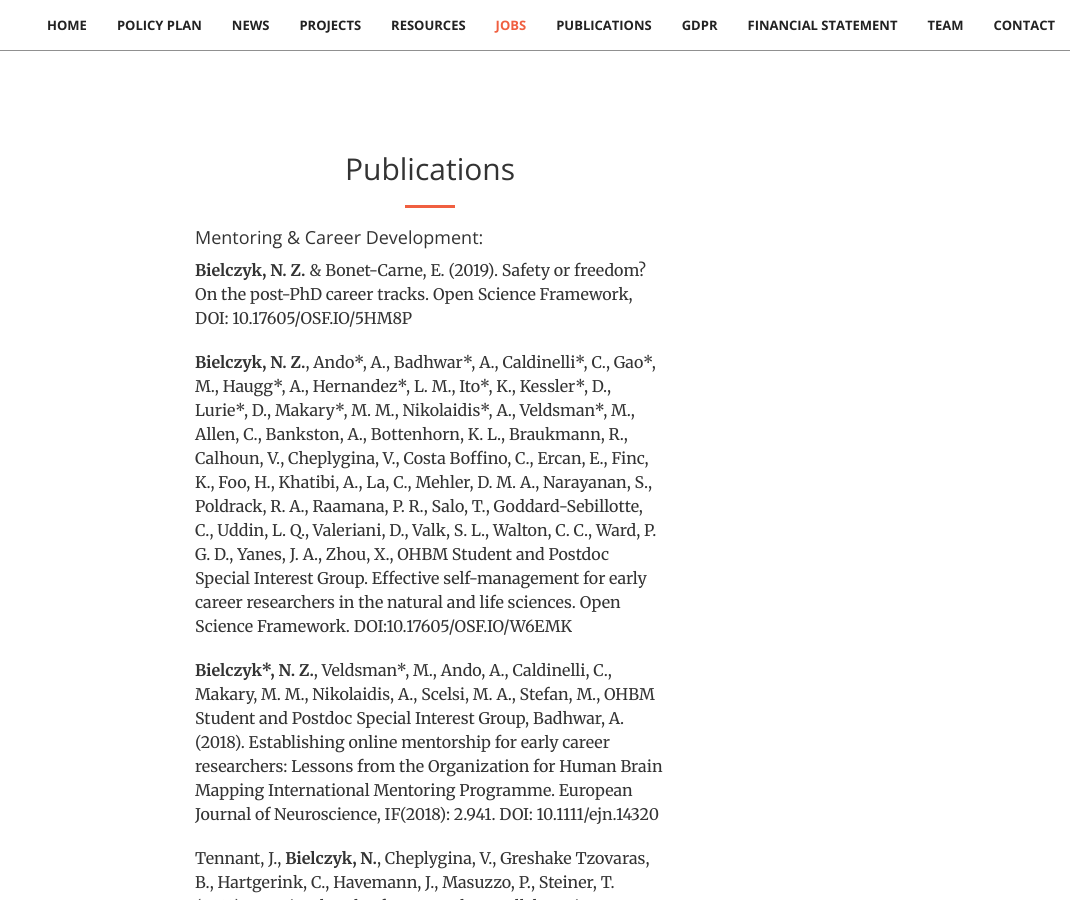
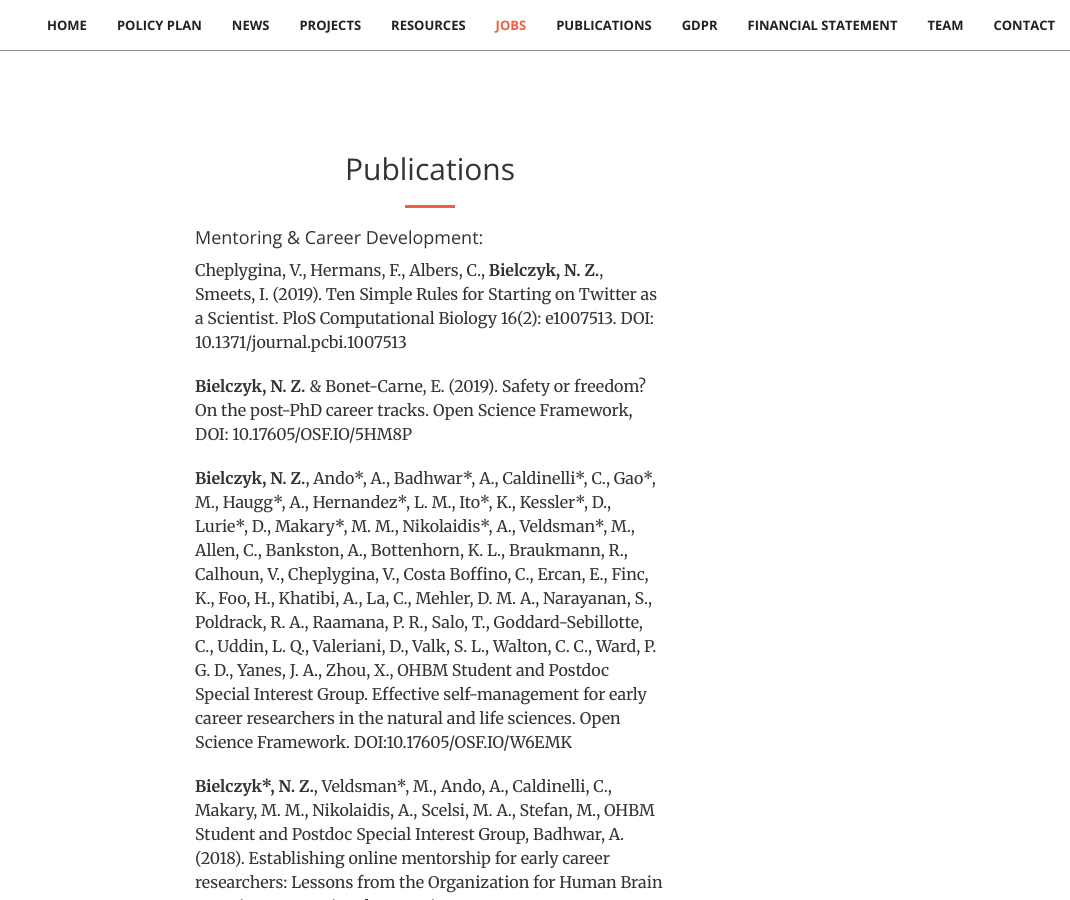
Before and after one commit to stichting-solaris/stichting-solaris.github.io, a Jekyll site: the page built from index.html, in a window 1280 px wide and 900 px high, scrolled down 17523 px. Shown: the whole window, without its empty margins (210-1280 px from the left). Built offline with Jekyll 4.4.1, drawn with Linux system fonts in a browser that asks for light colours.

Commit message:
Update publications.html

```diff
--- a/_includes/publications.html
+++ b/_includes/publications.html
@@ -9,9 +9,13 @@
                 <div class="col-lg-8 col-lg-offset-2 text-left">
 <!--Mentoring and Career Development:-->
                 <h4 class="section-heading">Mentoring & Career Development:</h4>
+                    <p>Cheplygina, V., Hermans, F., Albers, C., <b>Bielczyk, N. Z.</b>, Smeets, I. (2019).
+                        Ten Simple Rules for Starting on Twitter as a Scientist.
+                        PloS Computational Biology 16(2): e1007513. DOI: 10.1371/journal.pcbi.1007513</p>
+                <p></p>
 
                     <p><b>Bielczyk, N. Z.</b> & Bonet-Carne, E. (2019). Safety or freedom? On the post-PhD career tracks.
-                    Open Science Framework, DOI: 10.17605/OSF.IO/5HM8P</p>
+                        Open Science Framework, DOI: 10.17605/OSF.IO/5HM8P</p>
                 <p></p>
 
                     <p><b>Bielczyk, N. Z.</b>, Ando*, A., Badhwar*, A., Caldinelli*, C., Gao*, M., Haugg*, A.,
```
